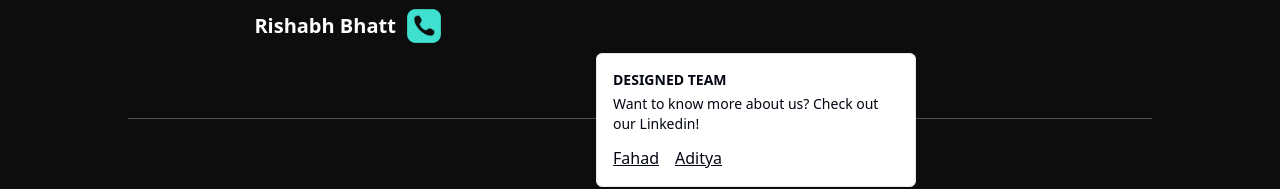
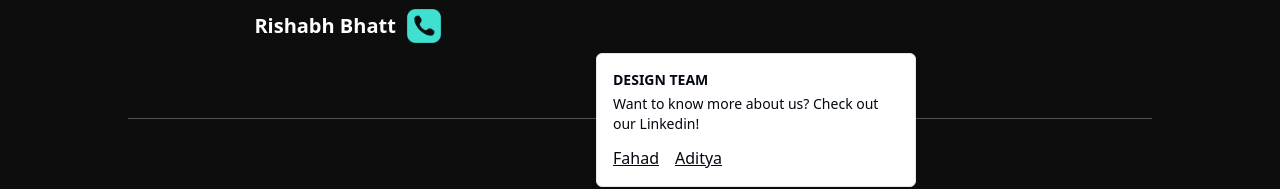
Before and after one commit to nikhilcodes0/xactitude2k25, a Next.js app: page /about in a window 1280 px wide. Both pictures are taken after a click on the button "Designed Team". Shown: the part 3024-3213 px from the top of the page. Built offline with nearby package versions, Linux system fonts and the light colour scheme.

Commit message:
typo fix

```diff
--- a/app/components/Footer.tsx
+++ b/app/components/Footer.tsx
@@ -121,7 +121,7 @@ const Footer = () => {
             <HoverCardContent className="w-80">
               <div className="flex justify-between space-x-4">
                 <div className="space-y-1">
-                  <h4 className="text-sm font-semibold">DESIGNED TEAM</h4>
+                  <h4 className="text-sm font-semibold">DESIGN TEAM</h4>
                   <p className="text-sm">
                     Want to know more about us? Check out our Linkedin!
                   </p>
```
